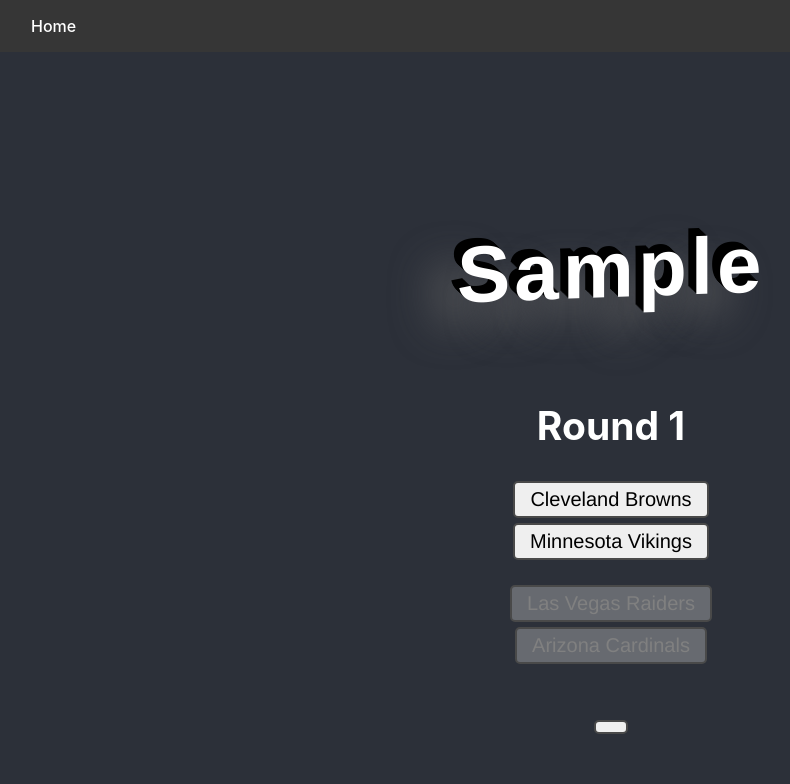
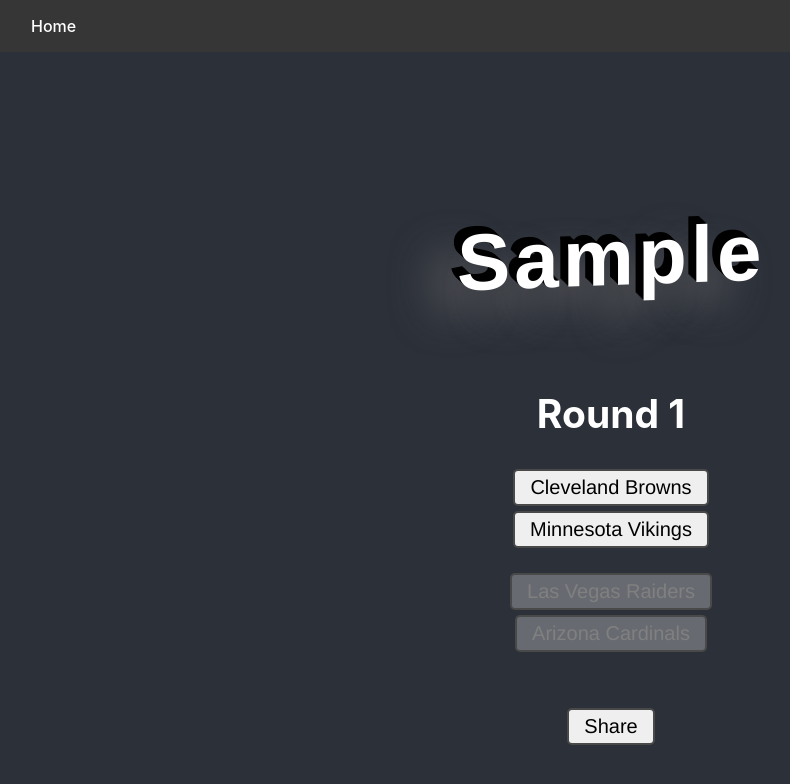
Before and after one commit to Lyreca/bracketeering, a React (Create React App) app: page / in a window 1280 px wide. Both pictures are taken after typing "Sample" into the empty fields and a click on the button "Submit". Shown: the top 784 px of the page, without its empty margins (29-819 px from the left). Built offline with nearby package versions, Linux system fonts and the light colour scheme.

Commit message:
share button

```diff
--- a/package.json
+++ b/package.json
@@ -9,6 +9,7 @@
     "@testing-library/user-event": "^13.5.0",
     "react": "^18.2.0",
     "react-dom": "^18.2.0",
+    "react-native-prompt-android": "^1.1.0",
     "react-router-dom": "^6.8.2",
     "react-scripts": "5.0.1",
     "react-uuid": "^2.0.0",
--- a/src/pages/Bracket.js
+++ b/src/pages/Bracket.js
@@ -73,13 +73,8 @@
     setCurrMatchup([...currMatchup, teamName]);
   }
 
-  const handleSubmitClick = () => {
-    prompt({
-      title: 'Share This Bracket',
-      message: 'Enter the email you wish to send this bracke to',
-      placeholder: 'Email',
-      inputType: 'email'
-  });
+  const handleShareClick = () => {
+    prompt("Enter Email to Share Bracket");
   }
 
   return (
@@ -131,11 +126,8 @@
         }
       </div>
       <button
-        key={"Submit"}
-        name={"Submit"}
-        className="submit-Button"
-        onClick={() => handleSubmitClick()}
-      ></button>
+        onClick={() => handleShareClick()}
+      >Share</button>
     </div>
   );
 };
```
Also changed, not shown: 1 other file (tests, documents, lock files or other folders).
